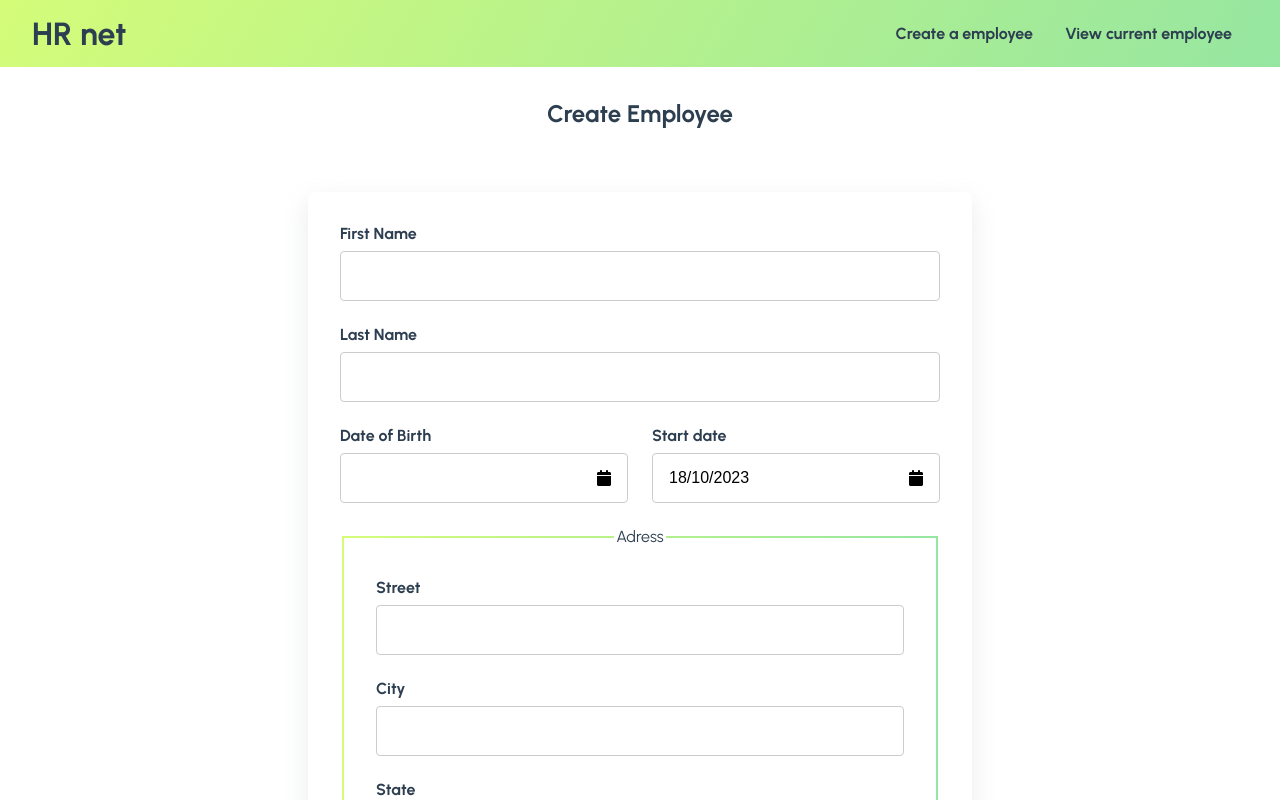
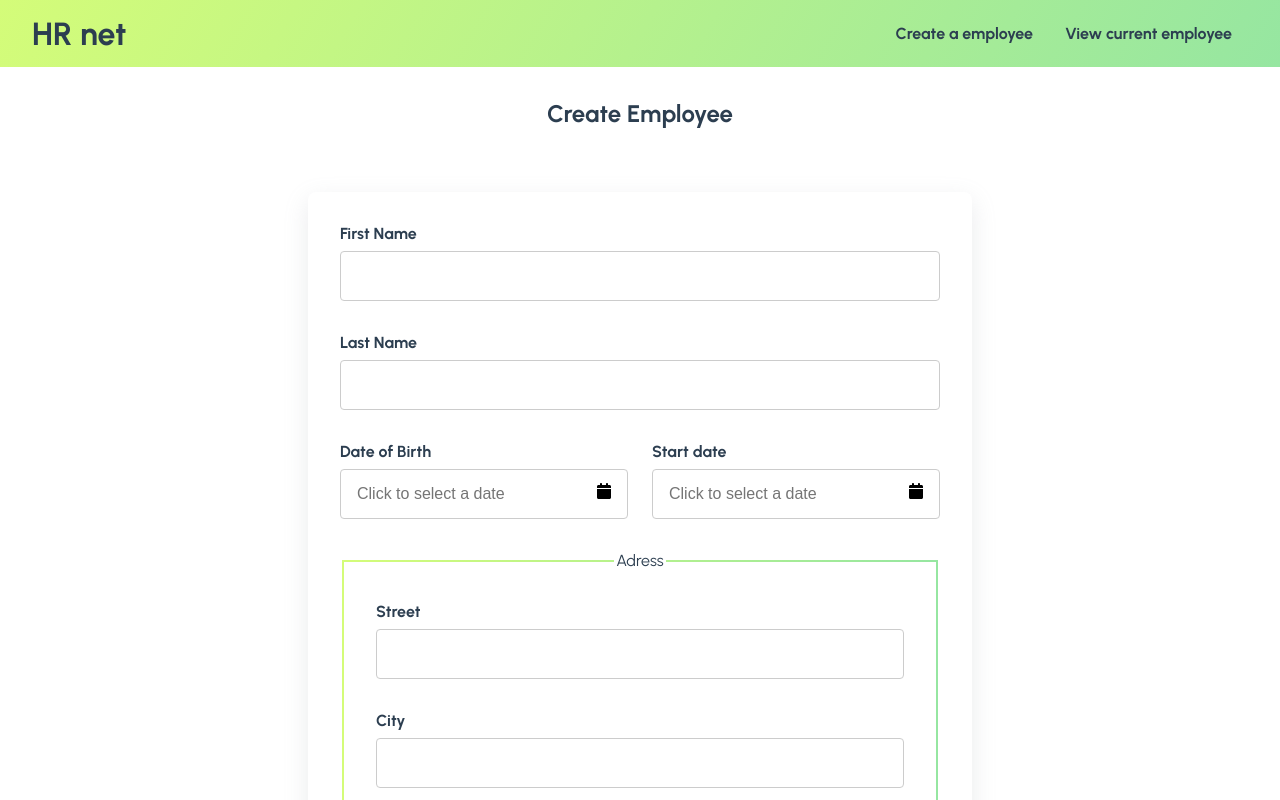
Before and after one commit to Adman59/HR-Net, a React (Vite) app: page / in a window 1280 px wide. Shown: the top 800 px of the page. Built offline with nearby package versions, Linux system fonts and the light colour scheme.

Commit message:
Ajout de Yup et react hook form pour le formulaire et la gestion de la validation

```diff
--- a/package.json
+++ b/package.json
@@ -12,6 +12,7 @@
   "dependencies": {
     "@emotion/react": "^11.11.1",
     "@emotion/styled": "^11.11.0",
+    "@hookform/resolvers": "^3.3.2",
     "@mui/icons-material": "^5.14.14",
     "@mui/material": "^5.14.14",
     "@table-library/react-table-library": "^4.1.7",
@@ -23,7 +24,8 @@
     "react-dom": "^18.2.0",
     "react-hook-form": "^7.47.0",
     "react-router-dom": "^6.16.0",
-    "react-select": "^5.7.7"
+    "react-select": "^5.7.7",
+    "yup": "^1.3.2"
   },
   "devDependencies": {
     "@types/react": "^18.2.15",
--- a/src/components/Form/Form.jsx
+++ b/src/components/Form/Form.jsx
@@ -6,9 +6,9 @@ import { states } from '@/data/states'
 import { departements } from '@/data/departements'
 import { Modal } from 'adman-modal';
 
-import { useForm } from 'react-hook-form';
-import Box from '@mui/material/Box';
-import TextField from '@mui/material/TextField';
+import { useForm, Controller } from 'react-hook-form';
+import * as yup from 'yup';
+import { yupResolver } from '@hookform/resolvers/yup'
 import './form.css'
 
 const STATES = [...new Set(states.map((state) => { return { value: state.abbreviation, label: state.name } }))];
@@ -18,64 +18,114 @@ const DEPARTEMENTS = [...new Set(departements.map((departement) => { return { va
 
 const Form = () => {
 
-    const [birthdate, onChangeBirthdate] = useState(undefined);
-    const [startDate, setStartDate] = useState(new Date());
+    const schema = yup.object().shape({
+        firstname: yup.string().required("Please enter the employee firstname").min(2).max(30),
+        lastname: yup.string().required("Please enter the employee lastname").min(2).max(30),
+        birthdate: yup.date().test("Birth Date", "Must be a valid date", (value) => {
+            return value;
+          }),
+        startdate: yup.date().test("Start Date", "Must be a valid date", (value) => {
+        return value;
+        }),
+        street: yup.string().required("Please insert the employee street adress"),
+        city: yup.string().required("Please insert the employee city adress"),
+        zipcode: yup.number().positive().integer().required("Please enter the employee ZIP code"),
+    });
 
     const [modalIsActive, setModalIsActive] = useState(false);
+    const [selectedState, setSelectedState] = useState(null);
+    const [selectedDepartment, setSelectedDepartment] = useState(null);
+
+    const handleStateChange = (selectedOption) => {
+        setSelectedState(selectedOption);
+    };
+
+    const handleDepartmentChange = (selectedOption) => {
+    setSelectedDepartment(selectedOption);
+    };
 
     const closeModal = () => {
         setModalIsActive(false);
     };
 
+    const { register, handleSubmit, control, formState: {errors} } = useForm({
+        resolver: yupResolver(schema)
+    });
 
-    async function handleSubmit(e) {
-        e.preventDefault()
-        setModalIsActive(true)
+
+    const onSubmit = (data) => {
+        console.log(data);
+        data.state = selectedState;
+        data.department = selectedDepartment;
     }
 
     return (
         <>
-        <form className='createEmployee' onSubmit={handleSubmit} >
+
+        <form className='createEmployee' onSubmit={handleSubmit(onSubmit)} noValidate>
 
             <div className='form__field'>
                 <label htmlFor='firstName'>First Name</label>
-                <input type="text" name="firstName" required />
+                <input type="text" name="firstName" {...register("firstname")} required />
+                <p className='error'>{errors.firstname?.message}</p>
             </div>
 
             <div className='form__field'>
                 <label htmlFor='lastName'>Last Name</label>
-                <input type="text" name="lastName" required />
+                <input type="text" name="lastName" {...register("lastname")} required />
+                <p className='error'>{errors.lastname?.message}</p>
             </div>
 
             <div className='datepicker__container'>
                 <div className='form__field'>
                     <label htmlFor='dateOfBirth'>Date of Birth</label>
+                    <Controller
+                        name="birthdate"
+                        control={control}
+                        render={({ field: { onChange, onBlur, value } }) => (
                             <DatePicker
-                        value={birthdate}
-                        required
+                            type="date"
                             showIcon
                             dateFormat="dd/MM/yyyy"
-                        selected={birthdate}
-                        onChange={(date) => onChangeBirthdate(date)}
                             showYearDropdown
                             scrollableYearDropdown
-                        maxDate={new Date()}
+                            placeholderText="Click to select a date"
+                            onChange={(date) => {
+                                onChange(date);
+                            }}
+                            onBlur={onBlur}
+                            selected={value}
                             yearDropdownItemNumber={new Date().getFullYear() - 1900}
                             />
+                        )}
+                    />
+                    <p className='error'>{errors.birthdate?.message}</p>
                 </div>
 
                 <div className='form__field'>
                     <label htmlFor='startDate'>Start date</label>
+                    <Controller
+                        name="startdate"
+                        control={control}
+                        render={({ field: { onChange, onBlur, value } }) => (
                             <DatePicker
-                        value={startDate}
-                        required
+                            type="date"
                             showIcon
+                            dateFormat="dd/MM/yyyy"
                             showYearDropdown
                             scrollableYearDropdown
-                        dateFormat="dd/MM/yyyy"
-                        selected={startDate}
-                        onChange={(date) => setStartDate(date)}
+                            placeholderText="Click to select a date"
+                            onChange={(date) => {
+                                onChange(date);
+                            }}
+                            onBlur={onBlur}
+                            selected={value}
+                            yearDropdownItemNumber={new Date().getFullYear() - 2000}
+                            todayButton="Today"
                             />
+                        )}
+                    />
+                    <p className='error'>{errors.startdate?.message}</p>
                 </div>
             </div>
 
@@ -84,28 +134,44 @@ const Form = () => {
 
                 <div className='form__field'>
                     <label htmlFor='street'>Street</label>
-                    <input type="text" name="street" required />
+                    <input type="text" name="street" {...register("street")} required />
+                    <p className='error'>{errors.street?.message}</p>
                 </div>
 
                 <div className='form__field'>
                     <label htmlFor='city'>City</label>
-                    <input type="text" name="city" required />
+                    <input type="text" name="city" {...register("city")} required />
+                    <p className='error'>{errors.city?.message}</p>
                 </div>
 
                 <div className='form__field'>
                     <label htmlFor='state'>State</label>
-                    <Select className='select' options={STATES} required />
+                    <Select
+                        className='select'
+                        options={STATES}
+                        name="state"
+                        value={selectedState}
+                        onChange={handleStateChange}
+                    />
+                    <p className='error'>{errors.state?.message}</p>
                 </div>
 
                 <div className='form__field'>
-                    <label htmlFor='zipCode'>Zip Code</label>
-                    <input type="text" name="zipCode" pattern="^[0-9]{5}(?:-[0-9]{4})?$" required />
+                    <label htmlFor='zipcode'>Zip Code</label>
+                    <input type="text" name="zipcode" {...register("zipcode")} required />
+                    <p className='error'>{errors.zipcode?.message}</p>
                 </div>
             </fieldset>
 
             <div className='form__field'>
                 <label htmlFor='departement'>Departement</label>
-                <Select className='select' options={DEPARTEMENTS} required />
+                <Select
+                    className='select'
+                    options={DEPARTEMENTS}
+                    name="department"
+                    value={selectedDepartment}
+                    onChange={handleDepartmentChange}
+                />
             </div>
 
             <button className="openModalBtn" type="submit" >
--- a/src/components/Form/form.css
+++ b/src/components/Form/form.css
@@ -11,6 +11,7 @@ form {
     flex-direction: column;
     align-items: flex-start;
     width: 100%;
+    margin-bottom: 1.5rem;
 }
 
 .form__field label {
@@ -21,7 +22,6 @@ form {
 .form__field input {
     width: -webkit-fill-available;
     border: 1px solid #CCCCCC;
-    margin-bottom: 1.5rem;
     padding: 0 1rem;
     height: 3rem;
     font-size: 1rem;
@@ -33,6 +33,27 @@ form {
     margin-bottom: 1.5rem;
     width: 100%;
     text-align: left;
+}
+
+.form__field .error {
+    display: flex;
+    align-items: center;
+    font-size: 0.75rem;
+    color: #e54858;
+    display: block;
+    margin-top: 0.5rem;
+    margin-bottom: 0;
+    text-align: left;
+    opacity: 1;
+    transition: 0.3s;
+}
+
+.react-datepicker__calendar-icon {
+    top: 60% !important;
+}
+
+.css-w9q2zk-Input2 {
+    grid-template-columns: auto !important;
 }
 
 /** DATE PICKER **/
```
Also changed, not shown: 1 other file (tests, documents, lock files or other folders). Lines whose indentation alone changed are shown as unchanged.
